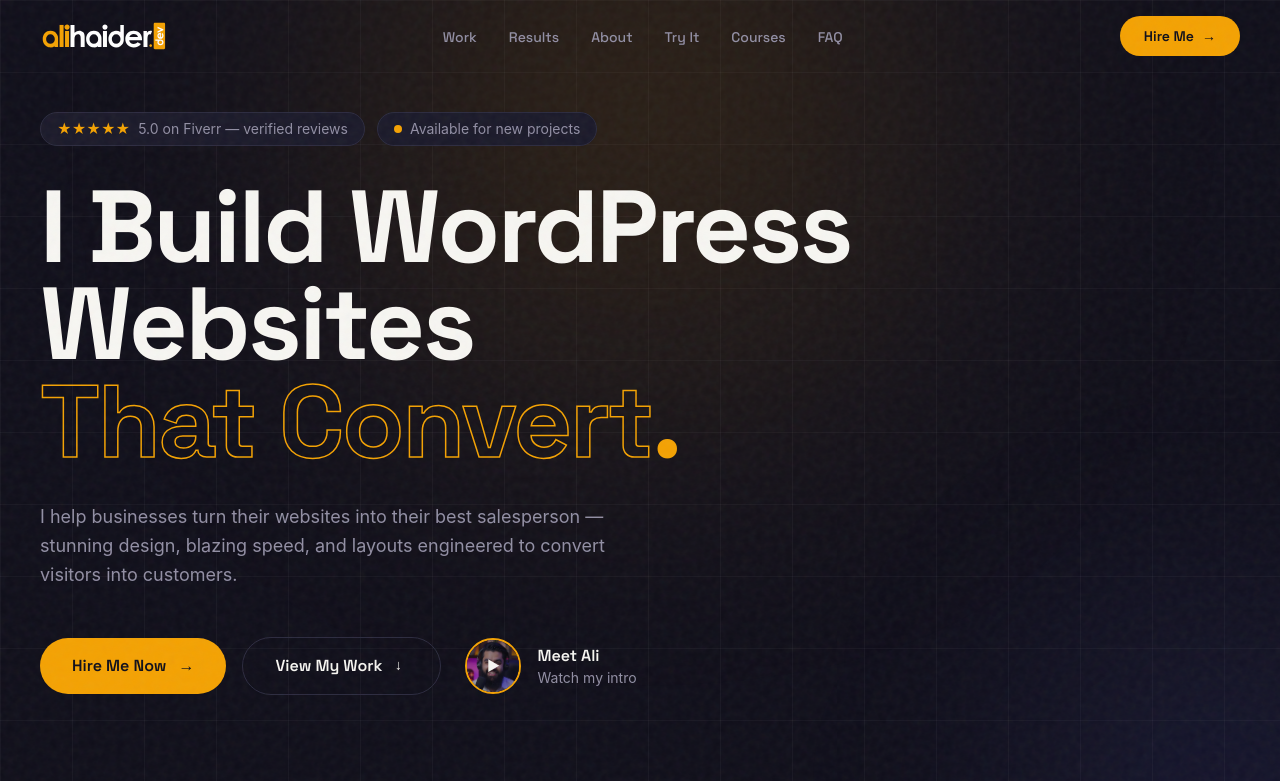
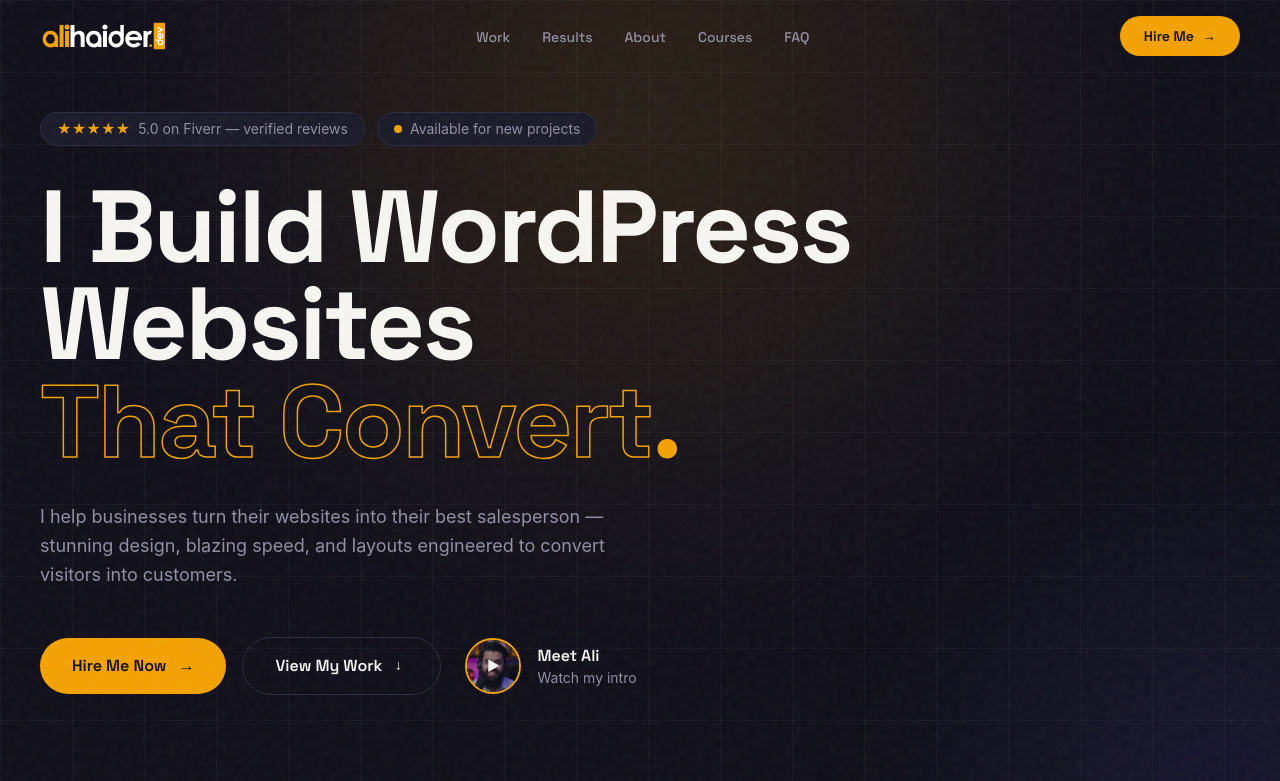
Before and after one commit to alihaider-dev/MY-Portfolio-Site, a React (Vite) app: page / in a window 1280 px wide. Shown: the top 781 px of the page. Built offline with nearby package versions, Linux system fonts and the light colour scheme; a web font is replaced by a local one.

Commit message:
Remove Mockup Studio (Try It) section from page and nav for now

```diff
--- a/src/App.jsx
+++ b/src/App.jsx
@@ -8,7 +8,6 @@
 import About from "./components/About"
 import Process from "./components/Process"
 import Services from "./components/Services"
-import MockupStudio from "./components/MockupStudio"
 import Courses from "./components/Courses"
 import FAQ from "./components/FAQ"
 import Community from "./components/Community"
@@ -70,7 +69,6 @@
         <About />
         <Process />
         <Services />
-        <MockupStudio />
         <Courses />
         <FAQ />
         <Community />
--- a/src/components/Nav.jsx
+++ b/src/components/Nav.jsx
@@ -7,7 +7,6 @@
   { label: "Work", href: "#work" },
   { label: "Results", href: "#results" },
   { label: "About", href: "#about" },
-  { label: "Try It", href: "#studio" },
   { label: "Courses", href: "#courses" },
   { label: "FAQ", href: "#faq" },
 ]
```
